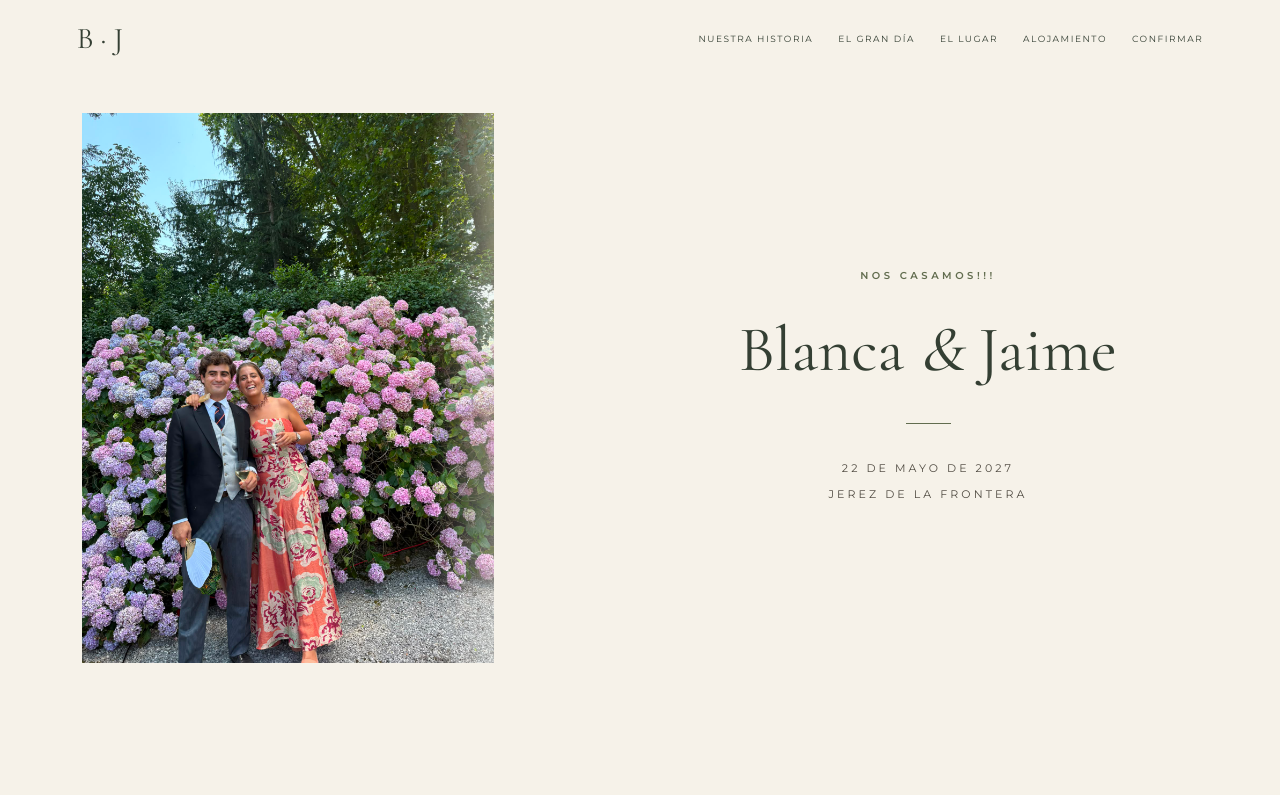
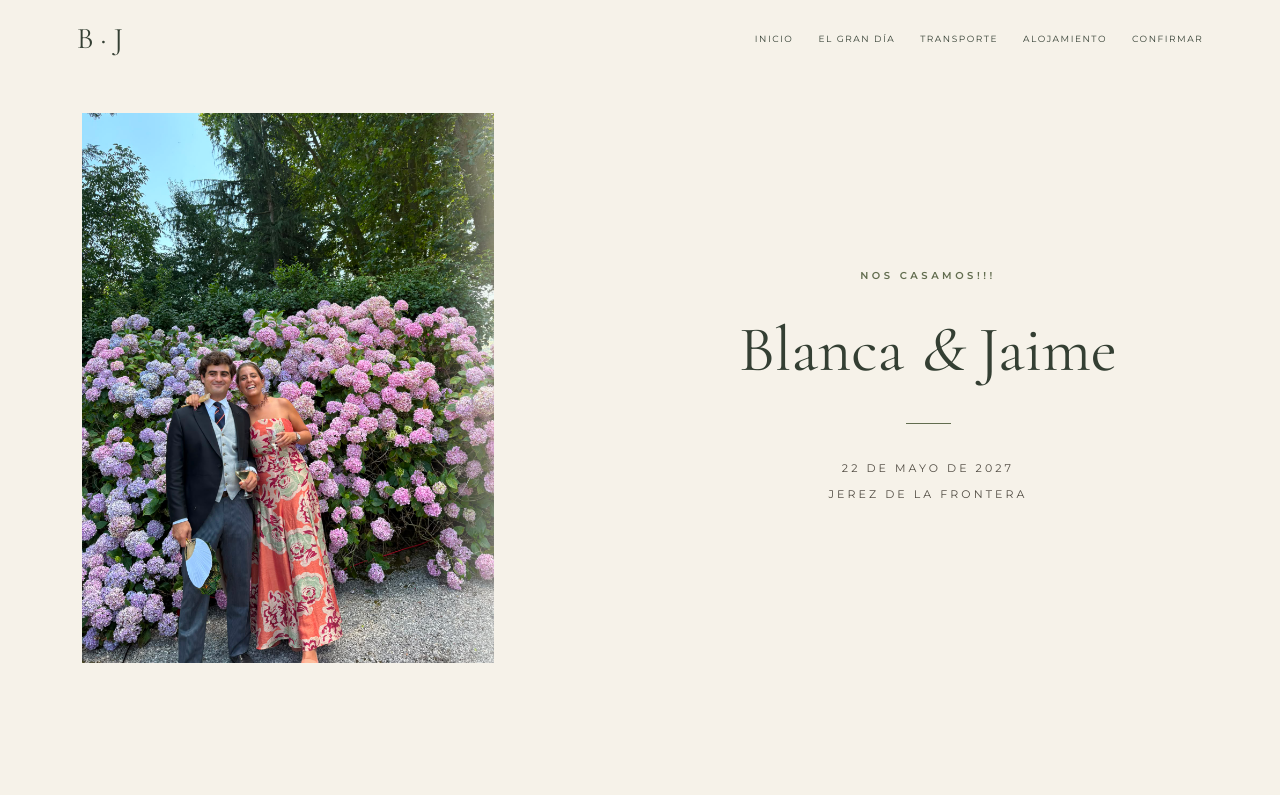
Before and after one commit to blankicamacho-lab/BlancaYJaime, a plain HTML site: page index.html in a window 1280 px wide. Shown: the top 795 px of the page. Drawn offline with nearby package versions, Linux system fonts and the light colour scheme.

Commit message:
Update index.html

```diff
--- a/index.html
+++ b/index.html
@@ -1,6 +1,6 @@
 <!doctype html>
 <html lang="es"><head><meta charset="utf-8"><meta name="viewport" content="width=device-width, initial-scale=1"><meta name="theme-color" content="#f6f2e9"><title>Nuestra boda | Jerez de la Frontera</title><link rel="preconnect" href="https://fonts.googleapis.com"><link rel="preconnect" href="https://fonts.gstatic.com" crossorigin><link href="https://fonts.googleapis.com/css2?family=Cormorant+Garamond:wght@400;500;600&family=Montserrat:wght@400;500;600&display=swap" rel="stylesheet"><link rel="stylesheet" href="style.css"></head><body>
-<header class="nav"><a class="monogram" href="#inicio">B · J</a><nav aria-label="Navegación"><a href="#historia">Nuestra historia</a><a href="#dia">El gran día</a><a href="#lugar">El lugar</a><a href="#alojamiento">Alojamiento</a><a href="#confirmar">Confirmar</a></nav></header>
+<header class="nav"><a class="monogram" href="#inicio">B · J</a><nav aria-label="Navegación"><a href="#historia">Inicio</a><a href="#dia">El gran día</a><a href="#ransporte">Transporte</a><a href="#alojamiento">Alojamiento</a><a href="#confirmar">Confirmar</a></nav></header>
 <main> <!-- PORTADA BLANCA Y JAIME -->
 
 <section class="hero" id="inicio">
```
